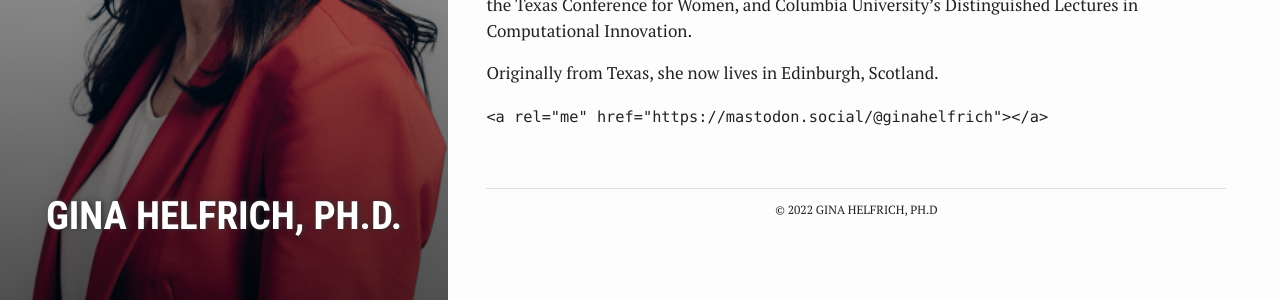
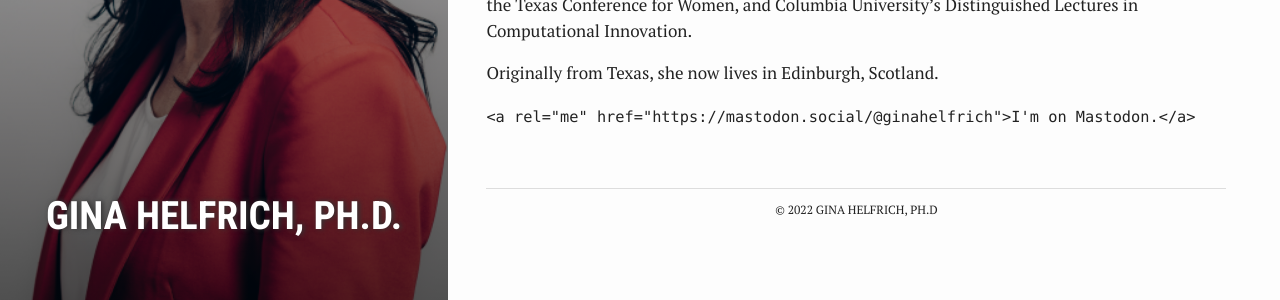
Before and after one commit to Dr-G/Dr-G.github.io, a Jekyll site: the page built from index.md, in a window 1280 px wide. Shown: the part 448-748 px from the top of the page. Built offline with Jekyll 4.4.1, drawn with Linux system fonts in a browser that asks for light colours.

Commit message:
Update index.md

````diff
--- a/index.md
+++ b/index.md
@@ -20,4 +20,4 @@
 
 Originally from Texas, she now lives in Edinburgh, Scotland.
 
-```<a rel="me" href="https://mastodon.social/@ginahelfrich"></a>```
+```<a rel="me" href="https://mastodon.social/@ginahelfrich">I'm on Mastodon.</a>```
````
